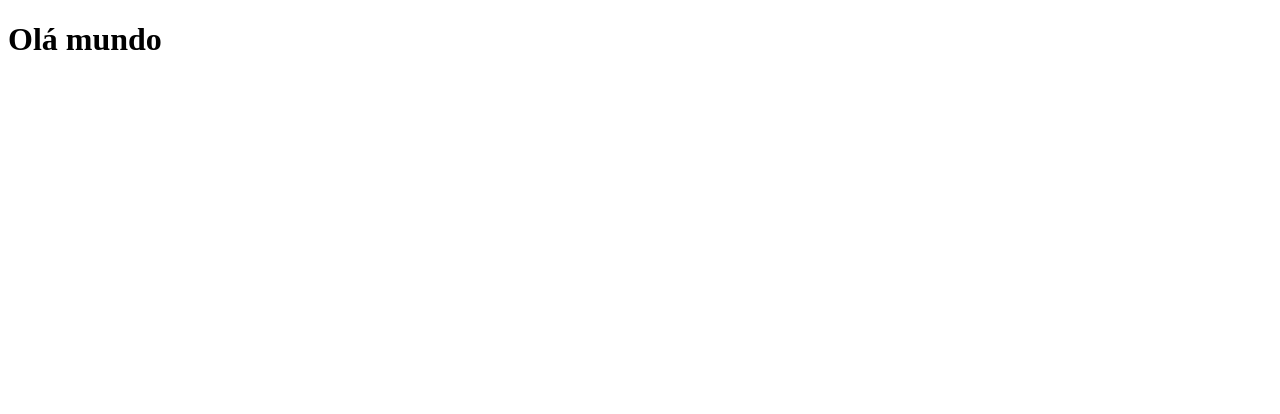
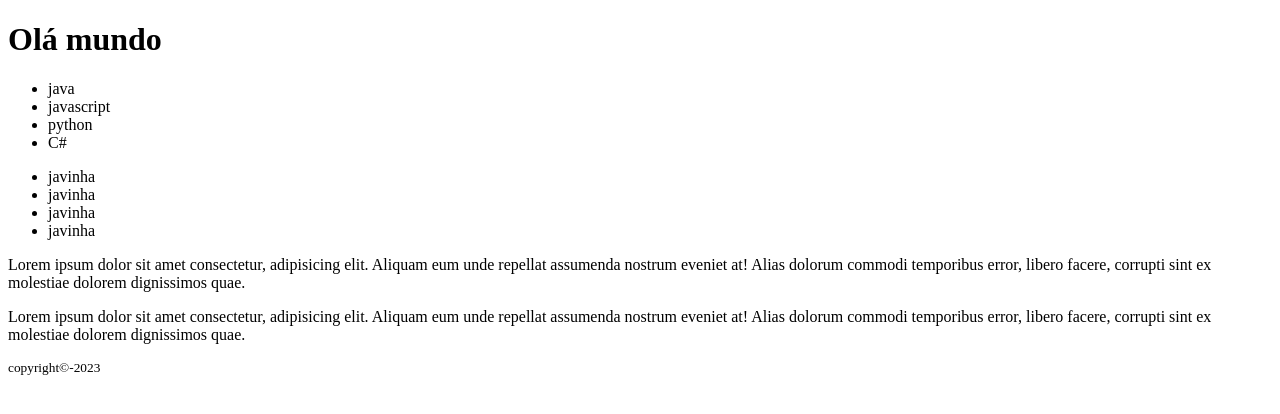
Before and after one commit to Marlyemarcio1/exercicio1-, a plain HTML site: page index.html in a window 1280 px wide. Drawn offline with Linux system fonts and the light colour scheme.

Commit message:
layout básico

```diff
--- a/index.html
+++ b/index.html
@@ -1,5 +1,5 @@
 <!DOCTYPE html>
-<html lang="en">
+<html lang="pt-br">
 <head>
     <meta charset="UTF-8">
     <meta http-equiv="X-UA-Compatible" content="IE=edge">
@@ -8,8 +8,58 @@
 </head>
 <body>
     <div>
-        <h1> Olá mundo </h1>
+        <header>
+            <h1> Olá mundo </h1>
+
+            <nav>
+                <ul>
+                    <li>
+                        java
+                    </li>
+                    <li>javascript</li>
+                    <li>python</li>
+                    <li>C#</li>
+
+                </ul>
+
+
+            </nav>
+
+
+        </header>
+        <nav>
+            <ul>
+                <li>javinha</li>
+                <li>javinha</li>
+                <li>javinha</li>
+                <li>javinha</li>
+            </ul>
+        </nav>
+        <section>
+            <p>
+                Lorem ipsum dolor sit amet consectetur, adipisicing elit. Aliquam eum unde repellat assumenda nostrum eveniet at! Alias dolorum commodi temporibus error, libero facere, corrupti sint ex molestiae dolorem dignissimos quae.
+
+            </p>
+            <p>
+                Lorem ipsum dolor sit amet consectetur, adipisicing elit. Aliquam eum unde repellat assumenda nostrum eveniet at! Alias dolorum commodi temporibus error, libero facere, corrupti sint ex molestiae dolorem dignissimos quae.
+
+            </p>
+
+        </section>
+        <footer>
+            <div>
+                <small>
+                    <p>copyright&copy-2023</p>
+                </small>
+            </div>
+        </footer>
+
+
 
     </div>
+
+
+
+
 </body>
 </html>
```
